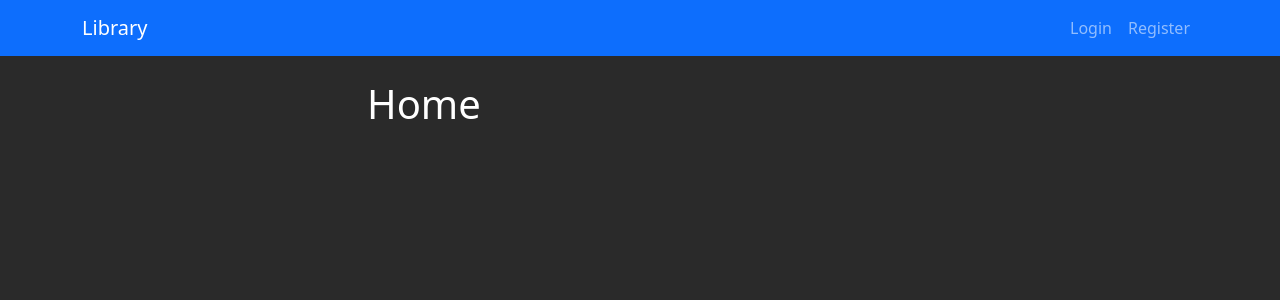
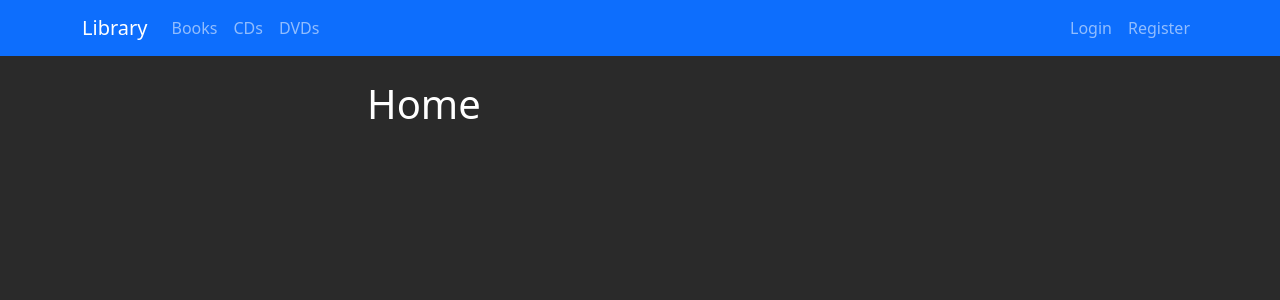
Before and after one commit to bhoward27/354-prj, a Flask app: page / in a window 1280 px wide. Shown: the top 300 px of the page. Run offline with Flask 2, Linux system fonts and the light colour scheme.

Commit message:
Add catalog links for Books, CDs, DVDs

```diff
--- a/templates/layout.html
+++ b/templates/layout.html
@@ -24,7 +24,7 @@
 
 <body>
     <header class="site-header">
-        <nav class="navbar navbar-expand-md navbar-dark fixed-top bg-primary">
+        <nav class="navbar navbar-expand-md navbar-dark bg-primary fixed-top">
             <div class="container">
                 <a class="navbar-brand" href="/">Library</a>
                 <button class="navbar-toggler" type="button" data-bs-toggle="collapse" data-bs-target="#navbarToggle"
@@ -32,7 +32,12 @@
                     <span class="navbar-toggler-icon"></span>
                 </button>
                 <div class="collapse navbar-collapse" id="navbarToggle">
-                    <div class="navbar-nav ms-auto text-end">
+                    <div class="navbar-nav">
+                        <a class="nav-item nav-link" href="#">Books</a>
+                        <a class="nav-item nav-link" href="#">CDs</a>
+                        <a class="nav-item nav-link" href="#">DVDs</a>
+                    </div>
+                    <div class="navbar-nav ms-auto">
                         <a class="nav-item nav-link" href="{{ url_for('login') }}">Login</a>
                         <a class="nav-item nav-link" href="{{ url_for('register') }}">Register</a>
                     </div>
```
